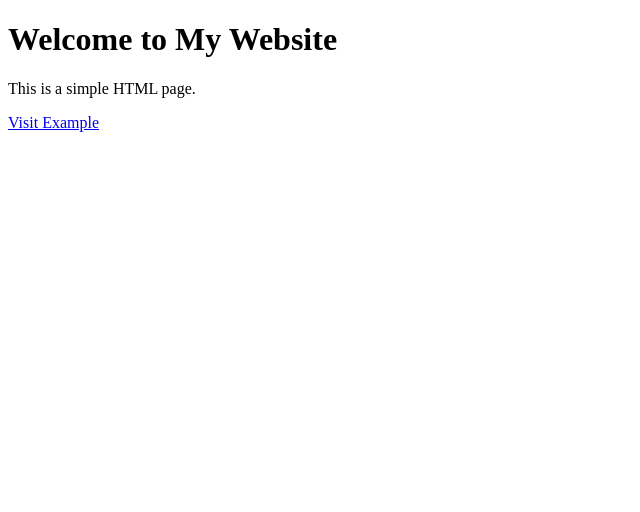
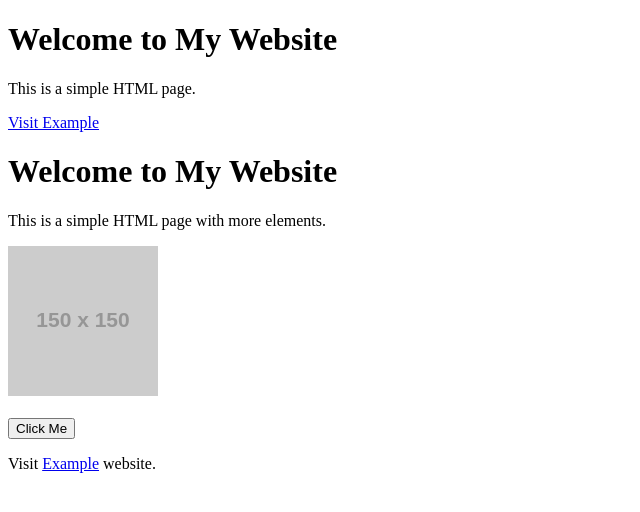
Before and after one commit to PuruGarg1717/practical1, a plain HTML site: page aa/index.html in a window 1280 px wide. Shown: the whole page, without its empty margins (0-640 px from the left). Drawn offline with Linux system fonts and the light colour scheme; placeholder pictures from the web are drawn by us.

Commit message:
the addition to the file

```diff
--- a/aa/index.html
+++ b/aa/index.html
@@ -7,5 +7,18 @@
     <h1>Welcome to My Website</h1>
     <p>This is a simple HTML page.</p>
     <a href="https://www.example.com">Visit Example</a>
+     <h1>Welcome to My Website</h1>
+    <p>This is a simple HTML page with more elements.</p>
+
+    <!-- Image -->
+    <img src="https://via.placeholder.com/150" alt="Placeholder Image">
+
+    <!-- Button -->
+    <br><br>
+    <button onclick="alert('Hello! You clicked the button.')">Click Me</button>
+
+    <!-- Link -->
+    <p>Visit <a href="https://www.example.com" target="_blank">Example</a> website.</p>
+</body>
 </body>
 </html>
```
